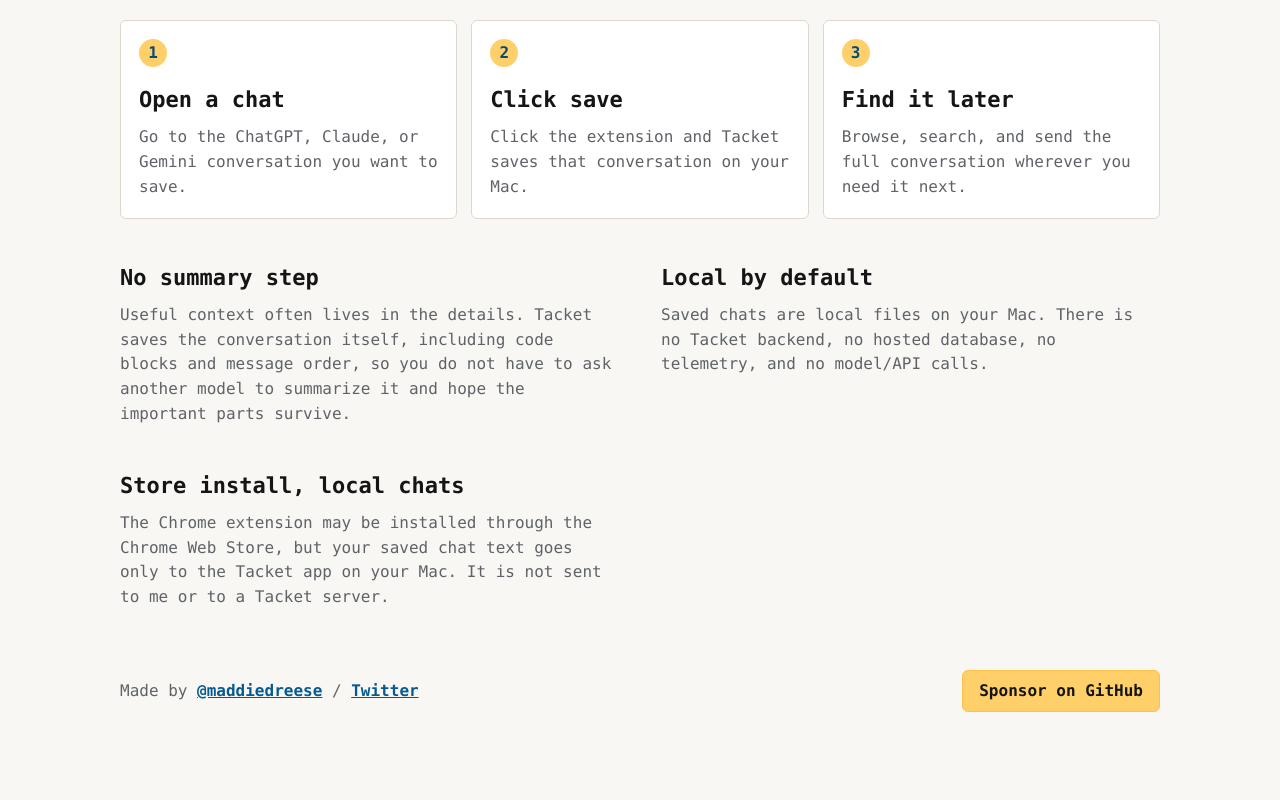
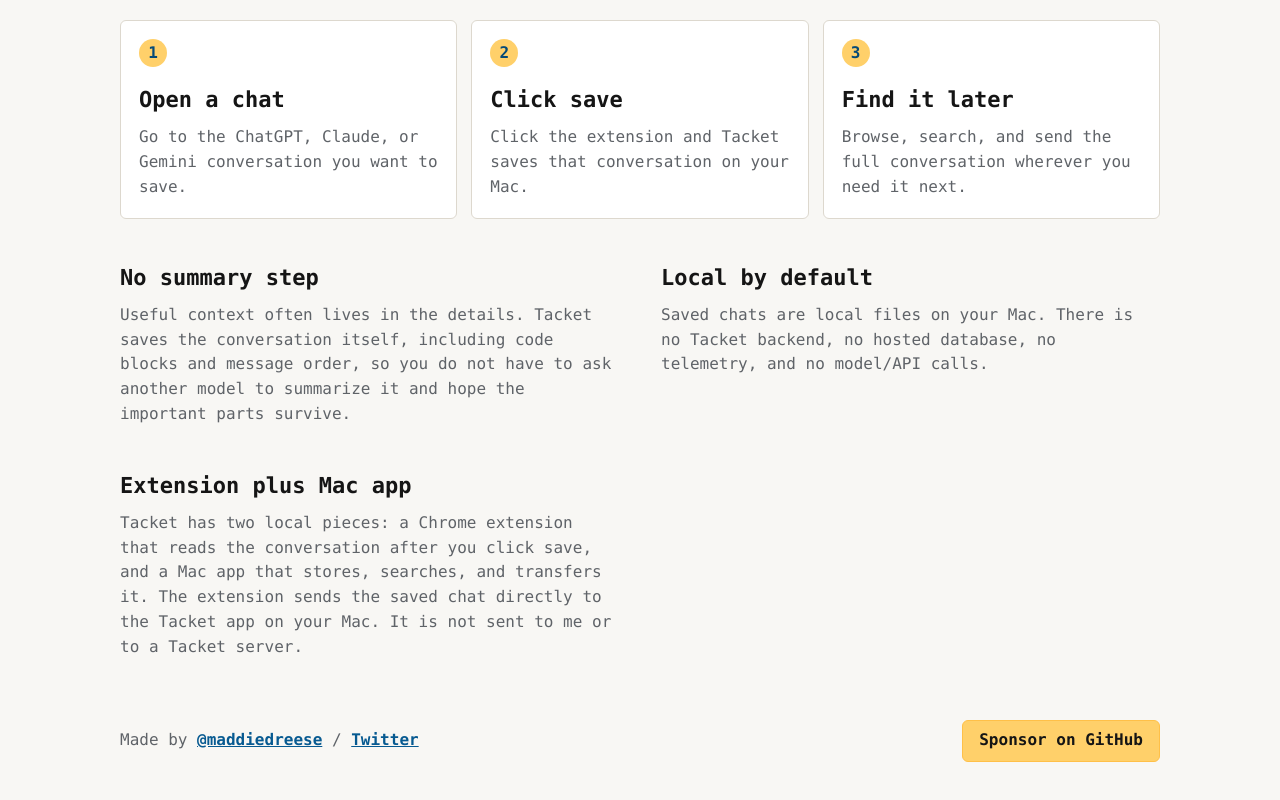
Before and after one commit to maddiedreese/tacket, a browser extension: page website/index.html in a window 1280 px wide. Shown: the part 753-1553 px from the top of the page. Before the commit the page ends 1521 px from the top, so only its background shows below. Drawn offline with Linux system fonts and the light colour scheme.

Commit message:
Clarify extension and app privacy copy

```diff
--- a/website/index.html
+++ b/website/index.html
@@ -87,11 +87,13 @@
           </p>
         </div>
         <div>
-          <h2>Store install, local chats</h2>
+          <h2>Extension plus Mac app</h2>
           <p>
-            The Chrome extension may be installed through the Chrome Web Store,
-            but your saved chat text goes only to the Tacket app on your Mac.
-            It is not sent to me or to a Tacket server.
+            Tacket has two local pieces: a Chrome extension that reads the
+            conversation after you click save, and a Mac app that stores,
+            searches, and transfers it. The extension sends the saved chat
+            directly to the Tacket app on your Mac. It is not sent to me or to
+            a Tacket server.
           </p>
         </div>
       </section>
```
Also changed, not shown: README.md.
